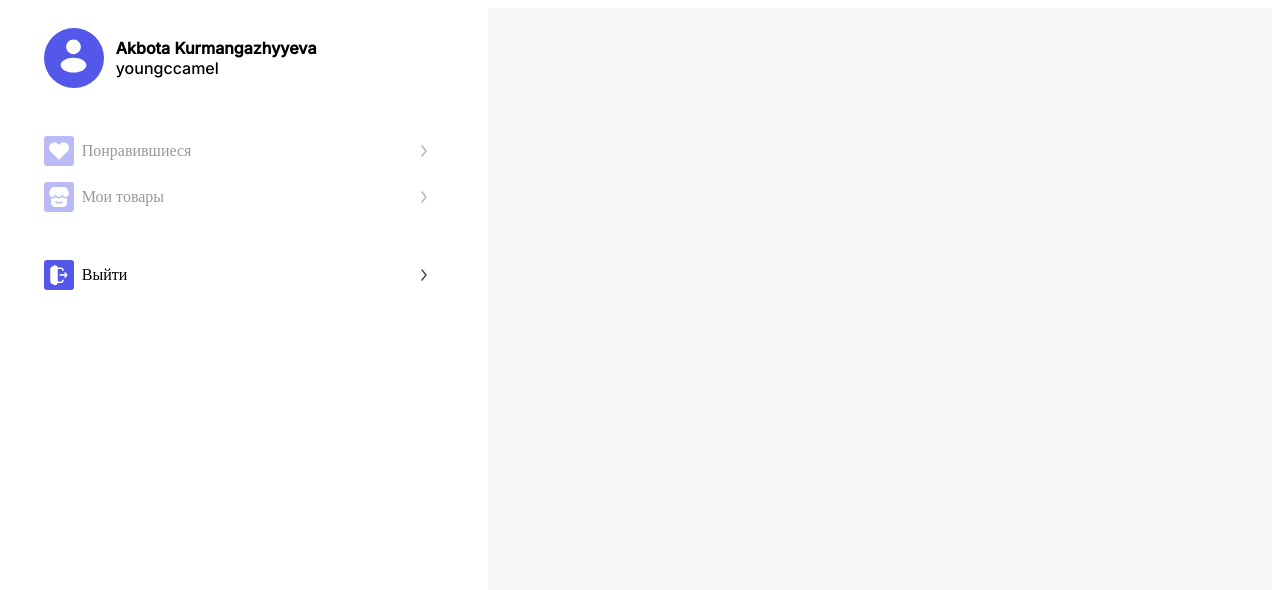
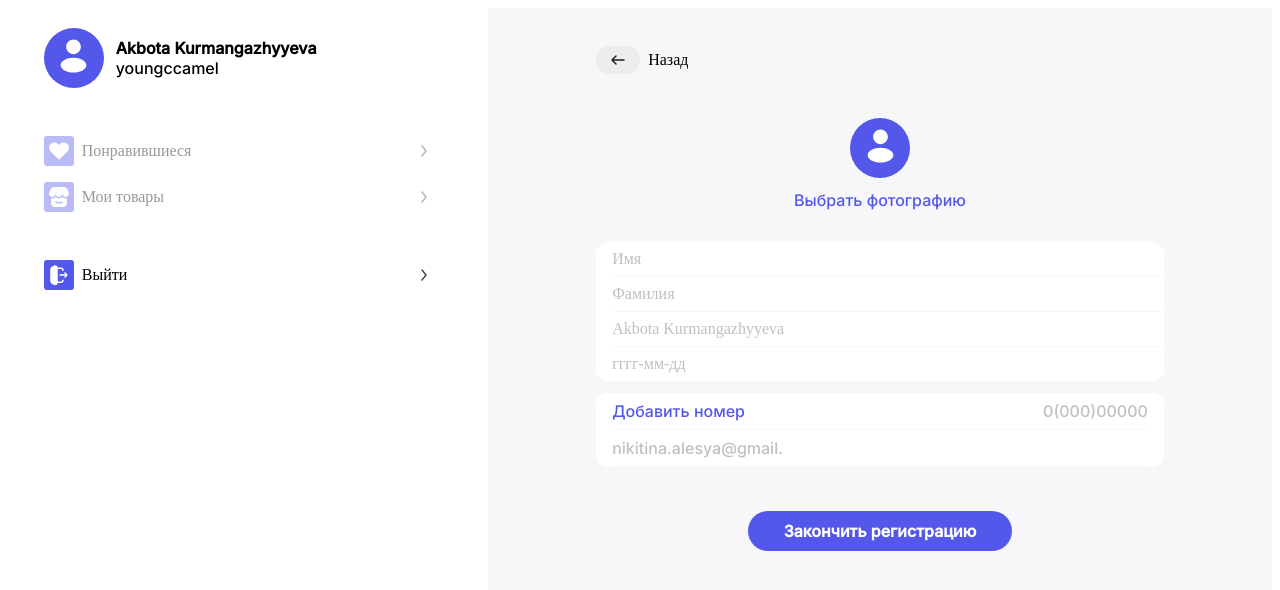
Before and after one commit to aqbotash/NeobookChanllenge-MobiMarketFrontEnd, a Next.js app in the folder mobi-market/: page /profile in a window 1280 px wide. Shown: the top 590 px of the page. Built offline with nearby package versions, Linux system fonts and the light colour scheme.

Commit message:
day 11 main page layout

```diff
--- a/mobi-market/pages/profile.jsx
+++ b/mobi-market/pages/profile.jsx
@@ -62,7 +62,54 @@ function profile() {
             </div>
         </Grid>
         <Grid item xs={12} sm={6} md={7.5} lg={7.5}>
-        <div style={{width:'100%',height:'100vh', backgroundColor:'#F7F6F9'}}></div>
+        <div style={{width:'100%',height:'100vh', backgroundColor:'#F7F6F9'}}>
+            <div style={{display:'flex',flexDirection: 'column', paddingLeft:'13.8%', paddingRight:'13.8%', paddingTop:'4.8%', alignItems:'space-between'}}>
+                <div style={{display:'flex', flexDirection:'row',alignItems: 'center', paddingBottom:'44px'}}>
+
+                    <div style={{display:'flex',flexDirection: 'row', alignItems:'center'}}>
+                        <div style={{width: '100%', height: '100%', paddingLeft: 10, paddingRight: 10, paddingTop: 2, paddingBottom: 2, background: 'rgba(192.31, 192.31, 192.31, 0.20)', borderRadius: '50px', flexDirection: 'column', justifyContent: 'center', alignItems: 'center', gap: 10, display: 'inline-flex'}}><img src='/images/arrow-left.svg'></img></div>
+                        <div style={{paddingLeft:'8px'}}>Назад</div>
+                    </div>
+
+                    {/* <div style={{marginLeft: 'auto', marginRight: 'auto'}}>Профиль</div> */}
+
+                </div>
+
+                <div style={{display:'flex', alignItems:'center', flexDirection:'column'}}>
+                    <div style={{ width: '60px', height: '60px', borderRadius: '50%', backgroundColor: '#5458EA', display: 'flex', alignItems: 'center', justifyContent: 'center'}}>
+                            <span>
+                            <img src='/images/user.svg'></img>
+                            </span>
+                    </div>
+                    <div style={{paddingTop:'12px', color:'#5458EA', fontFamily:'Inter', fontSize:'16px', paddingBottom:'32px'}}>Выбрать фотографию</div>
+                </div>
+
+                <div style={{display:'flex', flexDirection:'column', backgroundColor:'#FFFFFF', borderRadius:'12px', fontSize:'16px', paddingLeft:'16px', color:'#C0C0C0'}}>
+                    <div style={{display:'flex', alignContent:'center', borderBottom: '1px solid #F7F6F9', paddingTop:'8px', paddingBottom:'8px'}}>Имя</div>
+                    <div style={{borderBottom: '1px solid #F7F6F9', paddingTop:'8px', paddingBottom:'8px'}}>Фамилия</div>
+                    <div style={{borderBottom: '1px solid #F7F6F9', paddingTop:'8px', paddingBottom:'8px'}}>Akbota Kurmangazhyyeva</div>
+                    <div style={{paddingTop:'8px', paddingBottom:'8px'}}>гггг-мм-дд</div>
+                </div>
+
+                <div style={{paddingTop:'12px'}}>
+                <div style={{display:'flex', flexDirection:'column', backgroundColor:'#FFFFFF', borderRadius:'12px', fontSize:'16px', paddingLeft:'16px',paddingRight:'16px', color:'#C0C0C0', fontFamily:'Inter'}}>
+                    <div style={{borderBottom: '1px solid #F7F6F9', paddingTop:'8px', paddingBottom:'8px', color:'#5458EA', display:'flex',flexDirection:'row',justifyContent:'space-between'}}>
+                        <div>Добавить номер</div>
+                        <div style={{color:'#C0C0C0'}}>0(000)00000</div>
+                        </div>
+                    <div style={{borderBottom: '1px solid #F7F6F9', paddingTop:'8px', paddingBottom:'8px'}}>nikitina.alesya@gmail.</div>
+                </div>
+                </div>
+
+                <div style={{display:'flex',justifyContent: 'center', alignItems: 'center', paddingTop:'44px'}}>
+                <div style={{paddingTop: 10,paddingBottom: 10,paddingLeft: 36,paddingRight:36, background: '#5458EA', borderRadius: 80, gap: 10, fontSize:'16px', fontFamily:'Inter'}}>
+                    <div style={{color: 'white', fontSize: 16, fontFamily: 'Inter', fontWeight: '700', wordWrap: 'break-word'}}>
+                        Закончить регистрацию</div>
+                </div>
+                </div>
+
+            </div>
+        </div>
         </Grid>
     </Grid>
   )
```
Also changed, not shown: mobi-market/pages/main.jsx (added, +34 -0 lines), mobi-market/public/images/arrow-left.svg (added).
